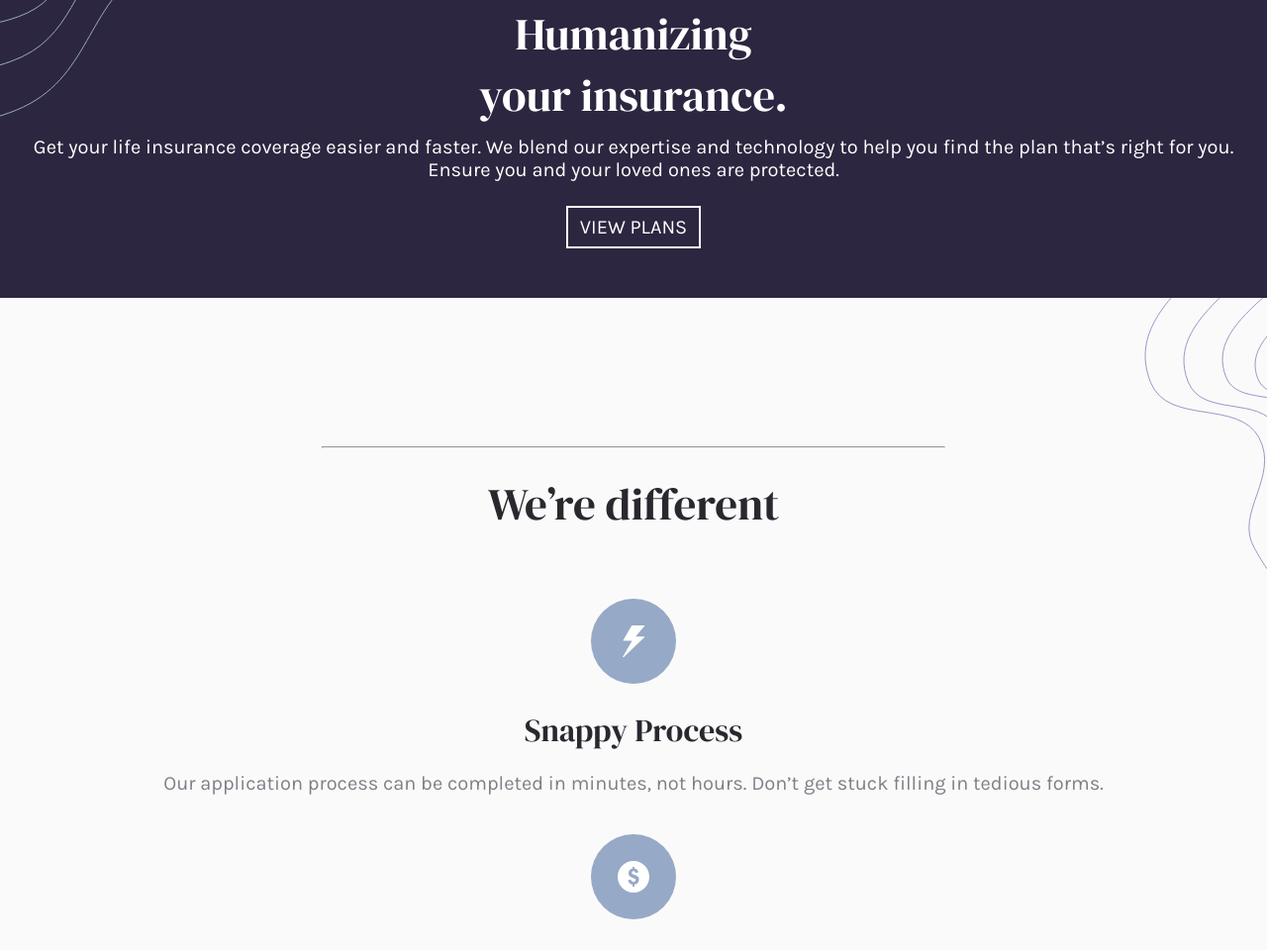
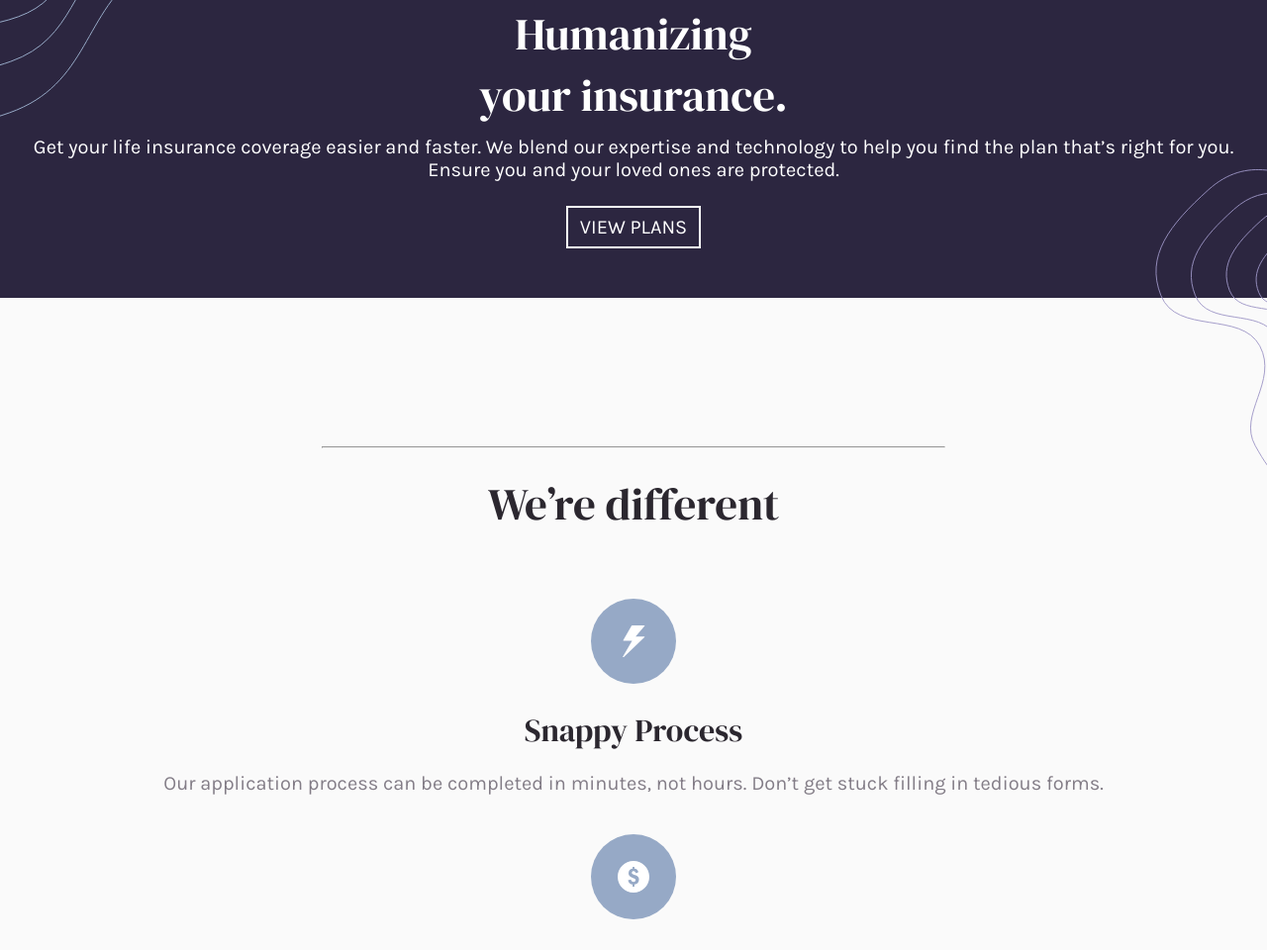
Before and after one commit to rica213/insurance-landing-product-master, a website: page index.html in a window 1280 px wide. Shown: the part 697-1657 px from the top of the page at 99% size. Drawn offline with Linux system fonts and the light colour scheme.

Commit message:
Add Image in page

```diff
--- a/index.html
+++ b/index.html
@@ -57,8 +57,9 @@
         </div>
       </section>
     </header>
+    <div class="cover_img"></div>
+    <main>
 
-    <main>
       <section class="features">
         <hr>
         <h2>We’re different</h2>
--- a/style.css
+++ b/style.css
@@ -44,7 +44,7 @@ nav img {
 menu {
   padding: 3px 6px;
   margin: 0 30px;
-  border: 1px solid #161618;
+  border: 2px solid #1616189f;
 }
 
 .bar {
@@ -81,6 +81,7 @@ menu {
   padding: 50px 10px;
   color: #fff;
   text-align: center;
+  z-index: -1;
 }
 
 .headline_sec h1,
@@ -104,6 +105,18 @@ menu {
   text-transform: uppercase;
 }
 
+.cover_img {
+  background-image: url(images/bg-pattern-intro-right-mobile.svg);
+  background-repeat: no-repeat;
+  background-size: contain;
+  width: 100%;
+  height: 300px;
+  margin-top: -130px;
+  margin-right: -30px;
+  background-position: right;
+  position: absolute;
+}
+
 .features {
   width: 100%;
   height: auto;
@@ -112,9 +125,7 @@ menu {
   display: flex;
   flex-direction: column;
   align-items: center;
-  background-image: url(images/bg-pattern-intro-right-mobile.svg);
-  background-repeat: no-repeat;
-  background-position: top -55px right;
+
 }
 
 hr {
```
